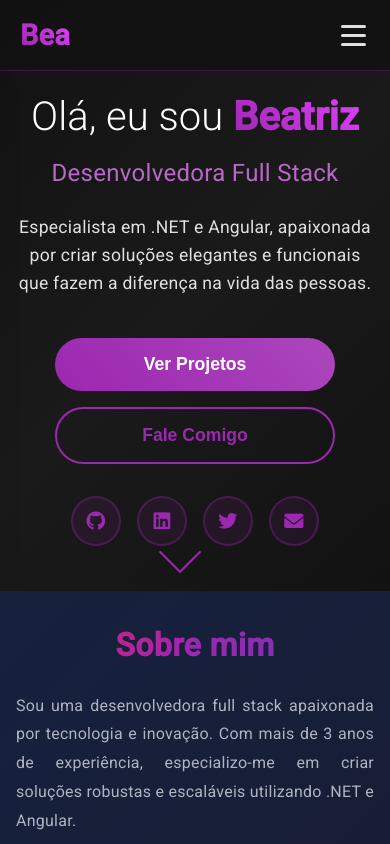
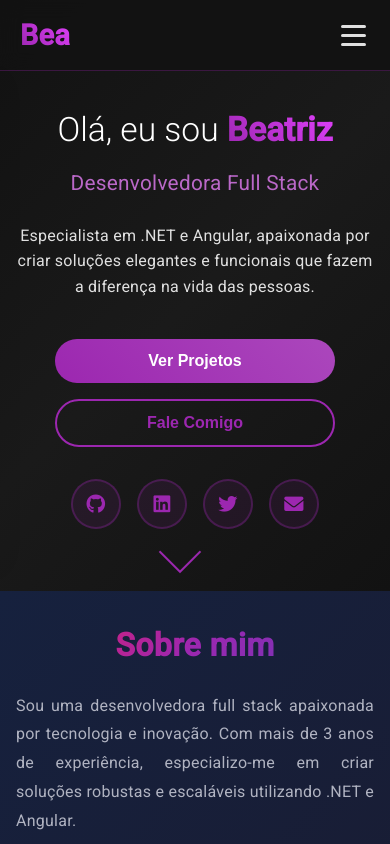
Before and after one commit to beatavernaro/portfolio2025, an Angular app: page / in a window 390 px wide. Shown: the top 844 px of the page. Built offline with nearby package versions, Linux system fonts and the light colour scheme.

Commit message:
feat: reduce font sizes in hero section and button sizes

```diff
--- a/src/app/components/hero/hero.component.scss
+++ b/src/app/components/hero/hero.component.scss
@@ -22,7 +22,7 @@
 
   .hero-text {
     .hero-title {
-      font-size: 3.5rem;
+      font-size: 2.2rem;
       font-weight: 300;
       line-height: 1.2;
       margin-bottom: 1rem;
@@ -38,14 +38,14 @@
     }
 
     .hero-subtitle {
-      font-size: 2rem;
+      font-size: 1.6rem;
       font-weight: 400;
       color: #ba68c8;
       margin-bottom: 1.5rem;
     }
 
     .hero-description {
-      font-size: 1.2rem;
+      font-size: 1.1rem;
       line-height: 1.6;
       color: #e0e0e0;
       margin-bottom: 2.5rem;
@@ -58,10 +58,10 @@
       margin-bottom: 2rem;
 
       .btn {
-        padding: 1rem 2rem;
+        padding: 0.8rem 1.5rem;
         border: none;
         border-radius: 30px;
-        font-size: 1.1rem;
+        font-size: 1rem;
         font-weight: 600;
         cursor: pointer;
         transition: all 0.3s ease;
@@ -249,15 +249,15 @@
 
     .hero-text {
       .hero-title {
-        font-size: 3rem;
+        font-size: 2.6rem;
       }
 
       .hero-subtitle {
-        font-size: 1.8rem;
+        font-size: 1.5rem;
       }
 
       .hero-description {
-        font-size: 1.1rem;
+        font-size: 1rem;
         max-width: 450px;
       }
     }
@@ -288,16 +288,16 @@
 
     .hero-text {
       .hero-title {
-        font-size: 2.8rem;
+        font-size: 2.4rem;
       }
 
       .hero-subtitle {
-        font-size: 1.6rem;
+        font-size: 1.4rem;
       }
 
       .hero-description {
         margin: 0 auto 2.5rem;
-        font-size: 1rem;
+        font-size: 0.95rem;
         max-width: 400px;
       }
     }
@@ -328,15 +328,15 @@
 
     .hero-text {
       .hero-title {
-        font-size: 2.5rem;
+        font-size: 2.1rem;
       }
 
       .hero-subtitle {
-        font-size: 1.5rem;
+        font-size: 1.3rem;
       }
 
       .hero-description {
-        font-size: 1.1rem;
+        font-size: 1rem;
       }
 
       .hero-buttons {
```
